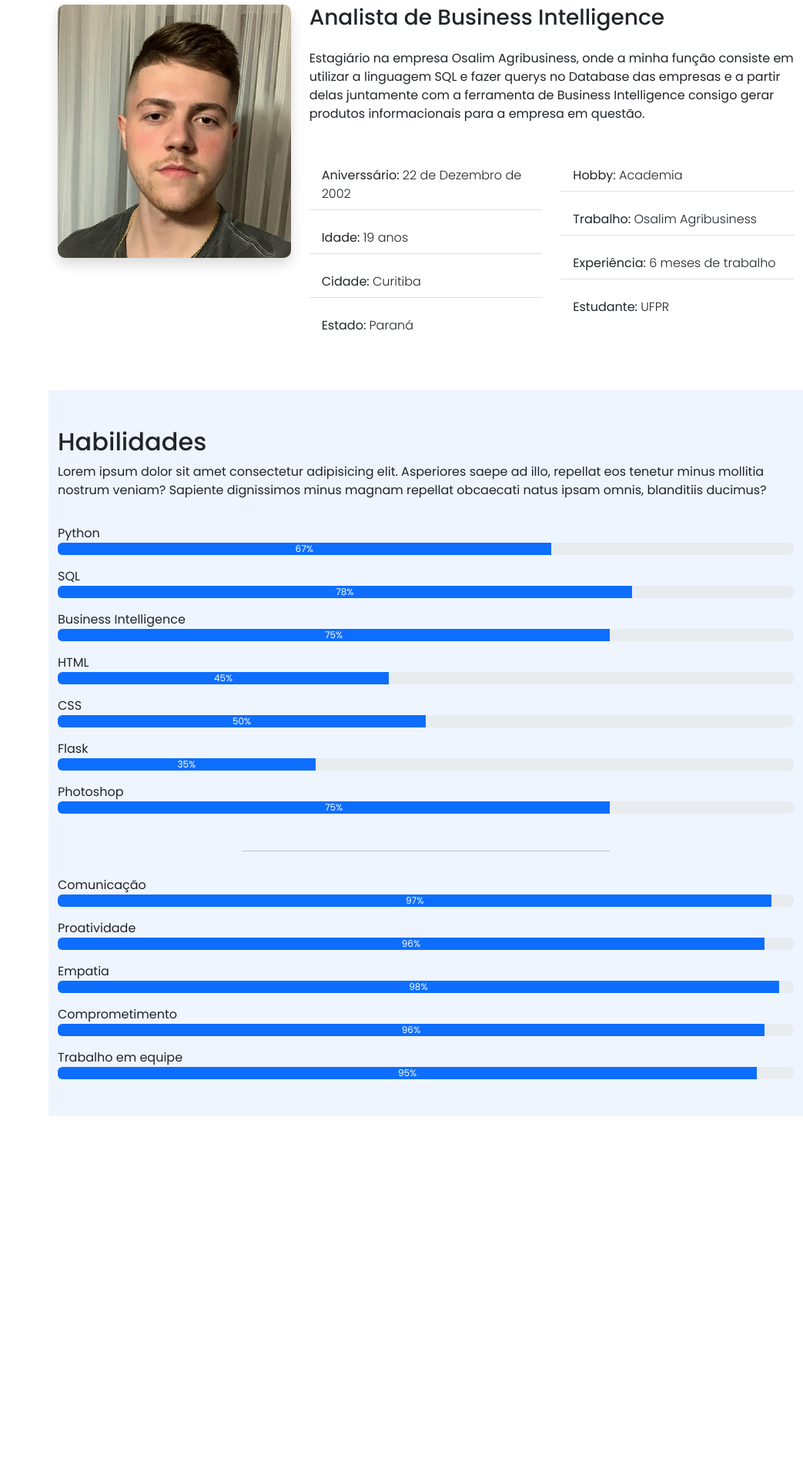
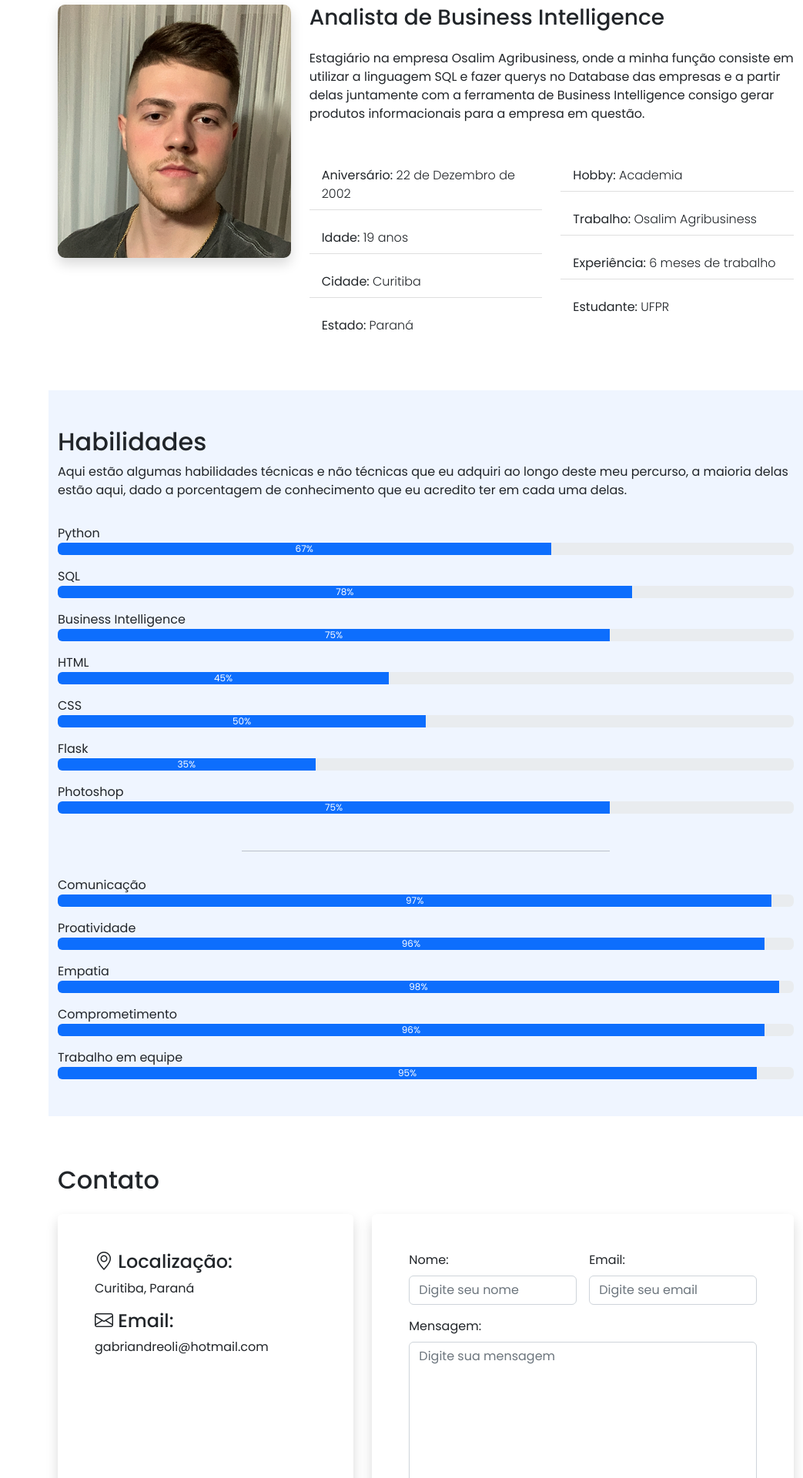
Before and after one commit to gabriel-andreoli/UFPR-TIC, a Flask app: page / in a window 1280 px wide. Shown: the part 1040-2960 px from the top of the page at 77% size, without its empty margins (237-1280 px from the left). Before the commit the page ends 2490 px from the top, so only its background shows below. Run offline with Flask 2, Linux system fonts and the light colour scheme; some libraries are stand-ins or nearby versions; grey boxes are pictures that could not be loaded.

Commit message:
Contato pronto, falta js

```diff
--- a/static/script.js
+++ b/static/script.js
@@ -9,3 +9,15 @@ menuMobile.addEventListener('click', () => {
     : menuMobile.classList.replace("bi-x", "bi-list");
     body.classList.toggle("menu-nav-active");
 })
+
+/* Fecha o menu quando clicar em algum item e muda o icone para list */
+
+const navItem = document.querySelectorAll('.nav-item')
+
+navItem.forEach(item => {
+    item.addEventListener("click", () =>{
+        if (body.classList.contains("menu-nav-active"))
+            body.classList.remove("menu-nav-active")
+            menuMobile.classList.replace("bi-x", "bi-list")
+    })
+});
--- a/templates/index.html
+++ b/templates/index.html
@@ -47,15 +47,7 @@
                     <i class="bi bi-list-check"></i> Habilidades</a>
                 </li>
                 <li class="nav-item">
-                  <a class="nav-link" href="#">
-                    <i class="bi bi-file-earmark"></i> Currículo</a>
-                </li>
-                <li class="nav-item">
-                  <a class="nav-link" href="#">
-                    <i class="bi bi-collection"></i> Portifólio</a>
-                </li>
-                <li class="nav-item">
-                    <a class="nav-link" href="#">
+                    <a class="nav-link" href="#contato">
                         <i class="bi bi-envelope"></i> Contato</a>
                   </li>
               </ul>
@@ -87,7 +79,7 @@
 
             <div class="row mt-4 pai-foto-main">
                 <div class="col-md-4 filho-foto-main">
-                    <img class="img-fluid shadow foto-principal-main" src="../static/images/Gab-2.0---Copia.png" alt="Foto do Gabriel">
+                    <img class="img-fluid shadow foto-principal-main mb-4" src="../static/images/Gab-2.0---Copia.png" alt="Foto do Gabriel">
                 </div>
                 <div class="col-md-8">
                     <h3 class="mb-4">Analista de Business Intelligence</h3>
@@ -96,7 +88,7 @@
                     <div class="row mt-5">
                         <div class="col-md-6">
                             <ul class="list-group list-group-flush fs-6">
-                                <li class="list-group-item mb-3">Aniverssário: <span class="fw-light">22 de Dezembro de 2002</span></li>
+                                <li class="list-group-item mb-3">Aniversário: <span class="fw-light">22 de Dezembro de 2002</span></li>
                                 <li class="list-group-item mb-3">Idade: <span class="fw-light">19 anos</span></li>
                                 <li class="list-group-item mb-3">Cidade: <span class="fw-light">Curitiba</span></li>
                                 <li class="list-group-item mb-3">Estado: <span class="fw-light">Paraná</span></li>
@@ -118,7 +110,7 @@
         <section  class="mt-5 section-bg" id="habilidades">
             <div class="container pb-5">
                 <h2 class="pt-5">Habilidades</h2>
-                <p>Lorem ipsum dolor sit amet consectetur adipisicing elit. Asperiores saepe ad illo, repellat eos tenetur minus mollitia nostrum veniam? Sapiente dignissimos minus magnam repellat obcaecati natus ipsam omnis, blanditiis ducimus?</p>
+                <p>Aqui estão algumas habilidades técnicas e não técnicas que eu adquiri ao longo deste meu percurso, a maioria delas estão aqui, dado a porcentagem de conhecimento que eu acredito ter em cada uma delas.</p>
 
                 <div class="row">
                     <div class="col-md-12">
@@ -181,6 +173,56 @@
                 </div>
             </div>
         </section>
+
+        <section class="pt-5 pb-5" id="contato">
+            <div class="container mb-5 px-6">
+                <h2 class="pt-3 pb-3">Contato</h2>
+
+                <div class="row">
+                    <div class="col-md-5">
+                        <div class="card p-5 shadow h-100 border-0">
+                            <div class="endereco">
+                                <h4><i class="bi bi-geo-alt"></i> Localização:</h4>
+                                <p>Curitiba, Paraná</p>
+                            </div>
+
+                            <div class="email">
+                                <h4><i class="bi bi-envelope"></i> Email:</h4>
+                                <p>gabriandreoli@hotmail.com</p>
+                            </div>
+
+                            <iframe src="https://www.google.com/maps/embed?pb=!1m18!1m12!1m3!1d8817.196357792669!2d-49.21512740155295!3d-25.48374812691715!2m3!1f0!2f0!3f0!3m2!1i1024!2i768!4f13.1!3m3!1m2!1s0x94dcfab4aed5fa17%3A0x8075b51ebc163d8e!2sR.%20Cap.%20Le%C3%B4nidas%20Marques%20-%20Uberaba%2C%20Curitiba%20-%20PR!5e0!3m2!1spt-BR!2sbr!4v1668871168029!5m2!1spt-BR!2sbr" width="400" height="300" style="border:0;" allowfullscreen="" loading="lazy" referrerpolicy="no-referrer-when-downgrade" class="w-100"></iframe>
+
+                        </div>
+                    </div>
+                    <div class="col-md-7 mt-5 mt-md-0">
+                        <div class="card p-5 shadow h-100 border-0">
+                            <form class="row g-3">
+                                <div class="col-md-6">
+                                  <label for="nome" class="form-label">Nome:</label>
+                                  <input type="text" class="form-control" id="nome" name="nome" placeholder="Digite seu nome">
+                                </div>
+
+                                <div class="col-md-6">
+                                  <label for="email" class="form-label">Email:</label>
+                                  <input type="email" class="form-control" id="email" name="email" placeholder="Digite seu email">
+                                </div>
+
+                                <div class="col-12">
+                                  <label for="mensagem" class="form-label">Mensagem:</label>
+                                  <textarea type="text" class="form-control" id="mensagem" placeholder="Digite sua mensagem" name="mensagem" rows="10"></textarea>
+                                </div>
+
+                                <div class="col-12 d-flex justify-content-center mt-5">
+                                  <button type="submit" class="btn btn-primary">Enviar</button>
+                                </div>
+
+                              </form>
+                        </div>
+                    </div>
+                </div>
+            </div>
+        </section>
     </main>
 
     <script src="../static/bootstrap/js/bootstrap.bundle.min.js"></script>
```
